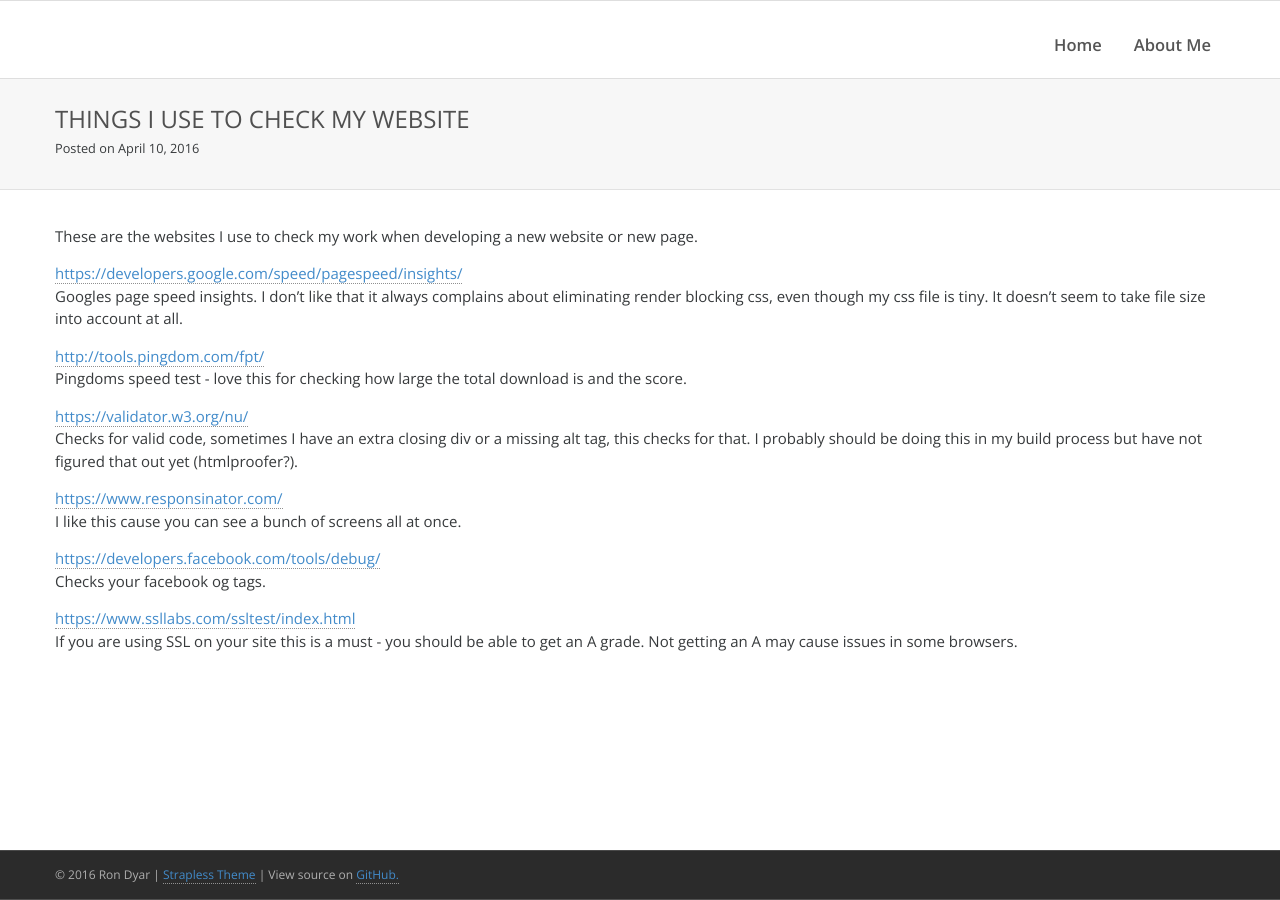
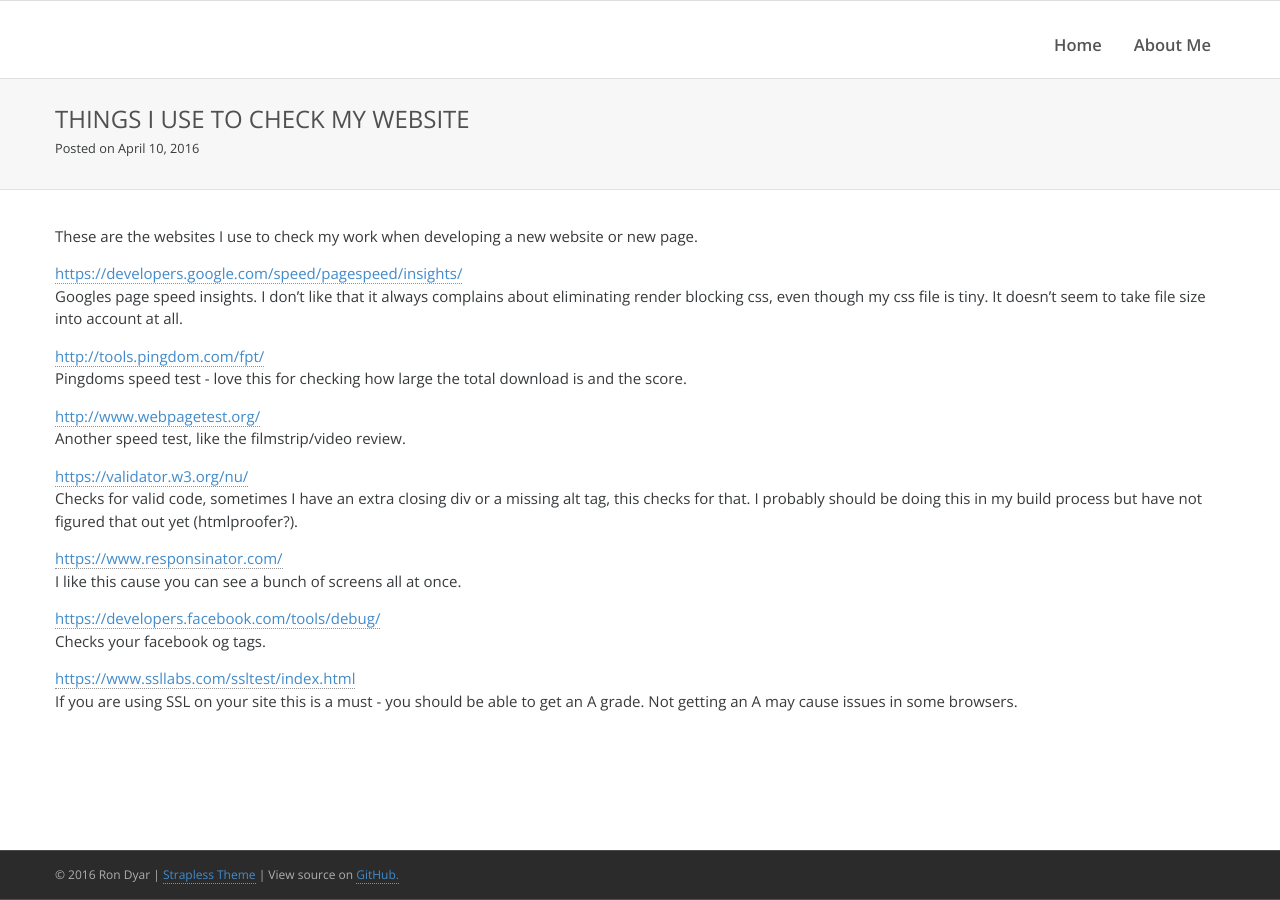
Before and after one commit to rdyar/rdyar.github.io, a Jekyll site: the page built from _posts/2016-04-10-things-i-use-to-check-my-website.md, in a window 1280 px wide. Built offline with Jekyll 4.4.1, drawn with Linux system fonts in a browser that asks for light colours.

Commit message:
added http://www.webpagetest.org/

```diff
--- a/_posts/2016-04-10-things-i-use-to-check-my-website.md
+++ b/_posts/2016-04-10-things-i-use-to-check-my-website.md
@@ -8,6 +8,9 @@ even though my css file is tiny. It doesn't seem to take file size into account
 
 [http://tools.pingdom.com/fpt/](http://tools.pingdom.com/fpt/)
 Pingdoms speed test - love this for checking how large the total download is and the score.
+
+[http://www.webpagetest.org/](http://www.webpagetest.org/)
+Another speed test, like the filmstrip/video review.
 
 [https://validator.w3.org/nu/](https://validator.w3.org/nu/)
 Checks for valid code, sometimes I have an extra closing div or a missing alt tag, this checks for that. I probably should be doing this
```
